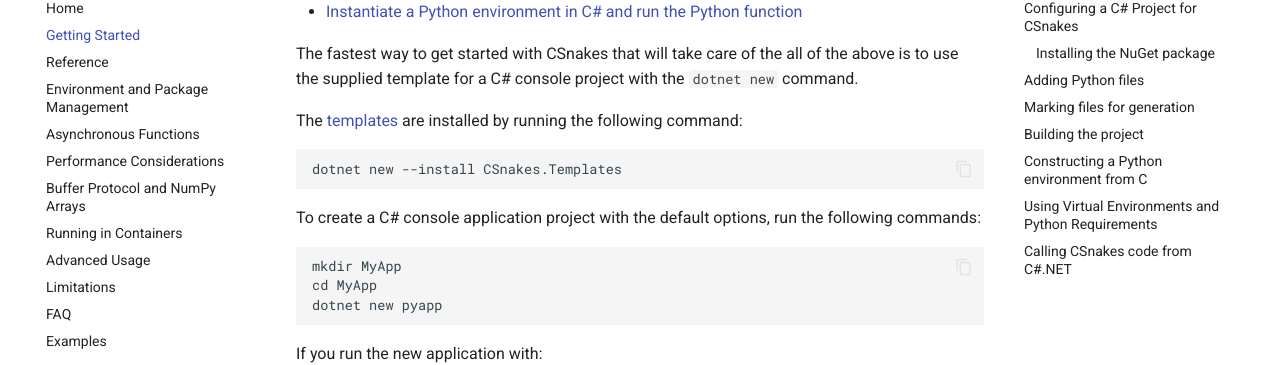
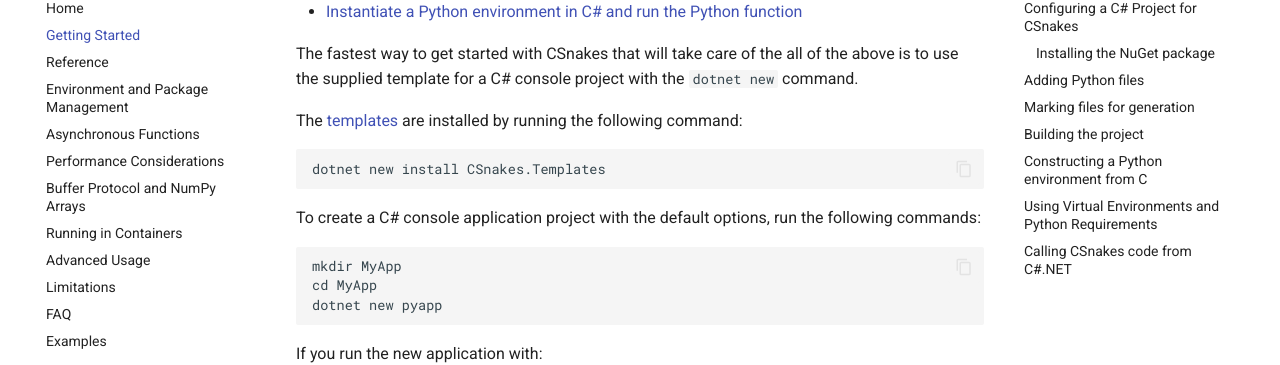
Before and after one commit to tonybaloney/CSnakes, an MkDocs documentation site: the page built from docs/getting-started.md, in a window 1280 px wide and 900 px high, scrolled down 383 px. Shown: the part 100-465 px from the top of the window. Built offline with MkDocs 1.6.1 and Material for MkDocs 9.7.7, drawn with Linux system fonts in a browser that asks for light colours; comment, search, counter and statistics services are not loaded.

Commit message:
Use new CLI syntax

```diff
--- a/docs/getting-started.md
+++ b/docs/getting-started.md
@@ -17,7 +17,7 @@ the above is to use the supplied template for a C# console project with the
 
 The [templates] are installed by running the following command:
 
-    dotnet new --install CSnakes.Templates
+    dotnet new install CSnakes.Templates
 
 To create a C# console application project with the default options, run the
 following commands:
```
